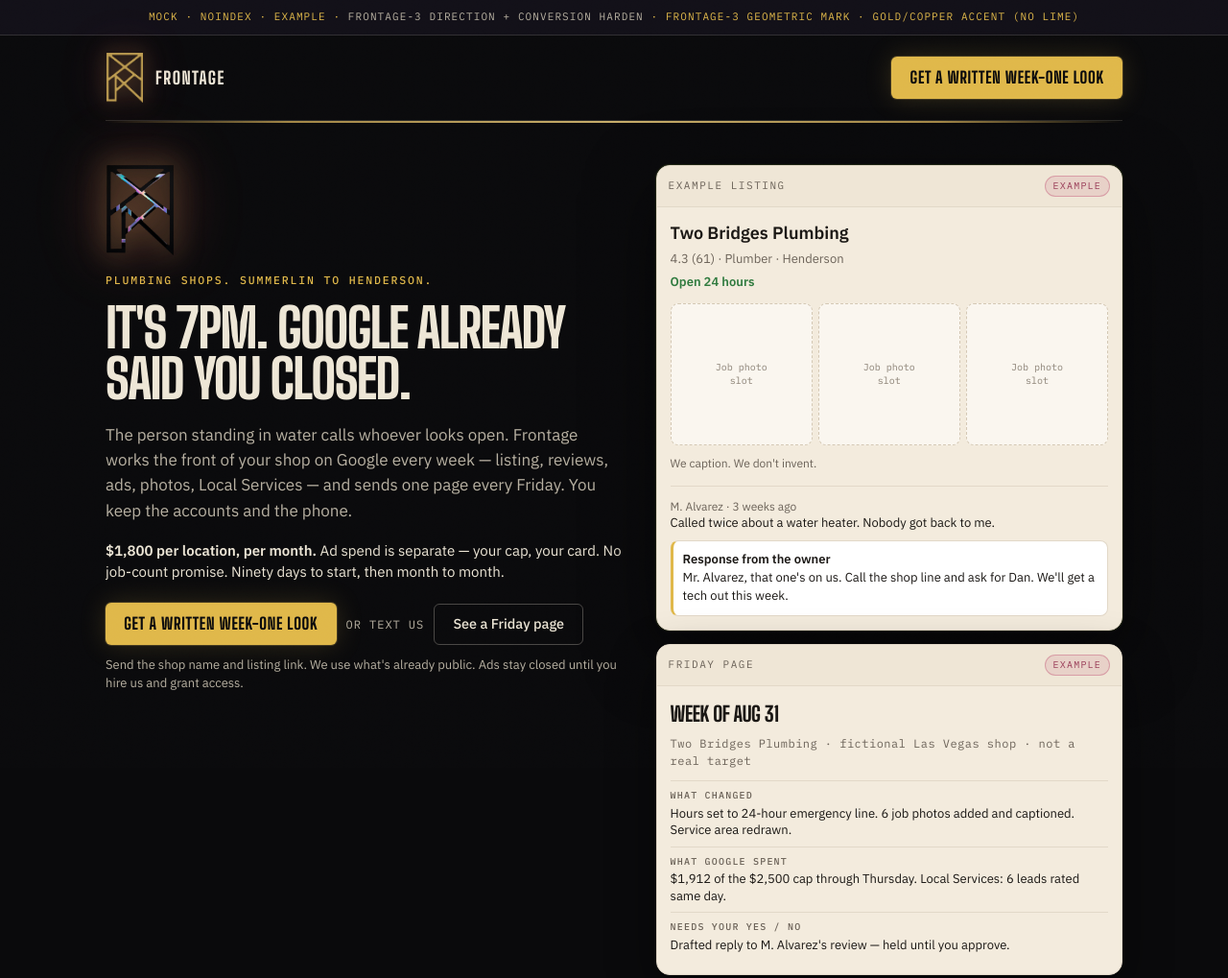
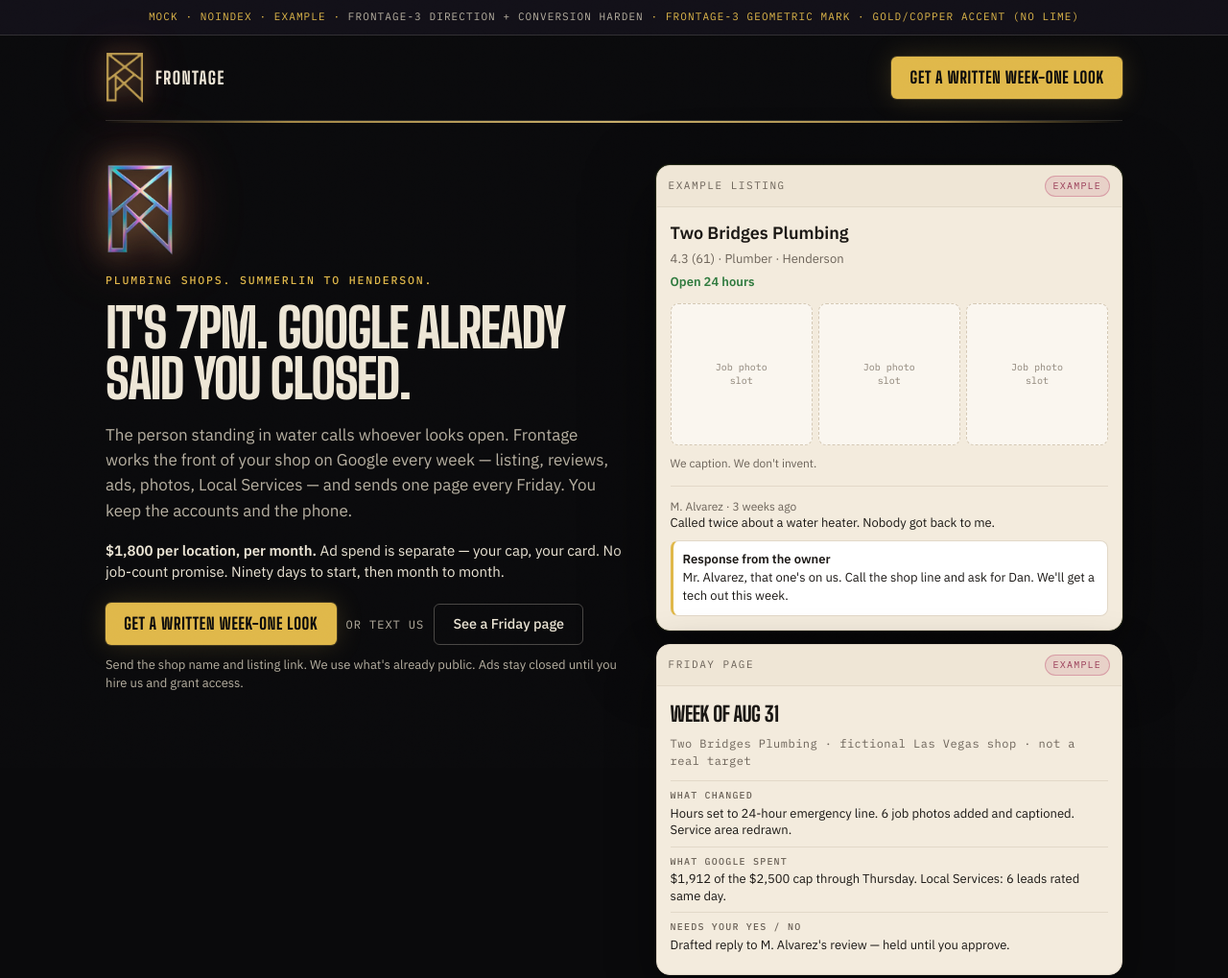
Before and after one commit to dusa89/frontage-hybrid-mock, a plain HTML site: page index.html in a window 1280 px wide. Shown: the top 1019 px of the page at 96% size. Drawn offline with Linux system fonts and the light colour scheme.

Commit message:
Mark: Sol holo-bg-removed (Shawn photo, black bg only)

```diff
--- a/index.html
+++ b/index.html
@@ -170,7 +170,7 @@
 
     <section class="hero">
       <div>
-        <img class="mark-hero" src="img/f3-mark-holo-transparent.png" width="72" height="94" alt="Frontage mark — Frontage-3 geometric logo" />
+        <img class="mark-hero" src="img/f3-mark-holo-bg-removed.png" width="72" height="94" alt="Frontage mark — Frontage-3 geometric logo" />
         <p class="kicker">Plumbing shops. Summerlin to Henderson.</p>
         <h1>It's 7pm. Google already said you closed.</h1>
         <p class="lede">The person standing in water calls whoever looks open. Frontage works the front of your shop on Google every week — listing, reviews, ads, photos, Local Services — and sends one page every Friday. You keep the accounts and the phone.</p>
@@ -284,7 +284,7 @@
 
   <section class="close">
     <div class="wrap inner">
-      <img class="mark-close" src="img/f3-mark-holo-transparent.png" width="88" height="114" alt="" />
+      <img class="mark-close" src="img/f3-mark-holo-bg-removed.png" width="88" height="114" alt="" />
       <h2>Google shouldn’t be your second job. Let’s take it off your desk.</h2>
       <p>Send the listing. We’ll send week one in writing — what we’d change, what we’d leave alone — and say plainly if we’re not the right fit.</p>
       <div class="cta-row">
```
Also changed, not shown: img/f3-mark-holo-bg-removed.png (added).
